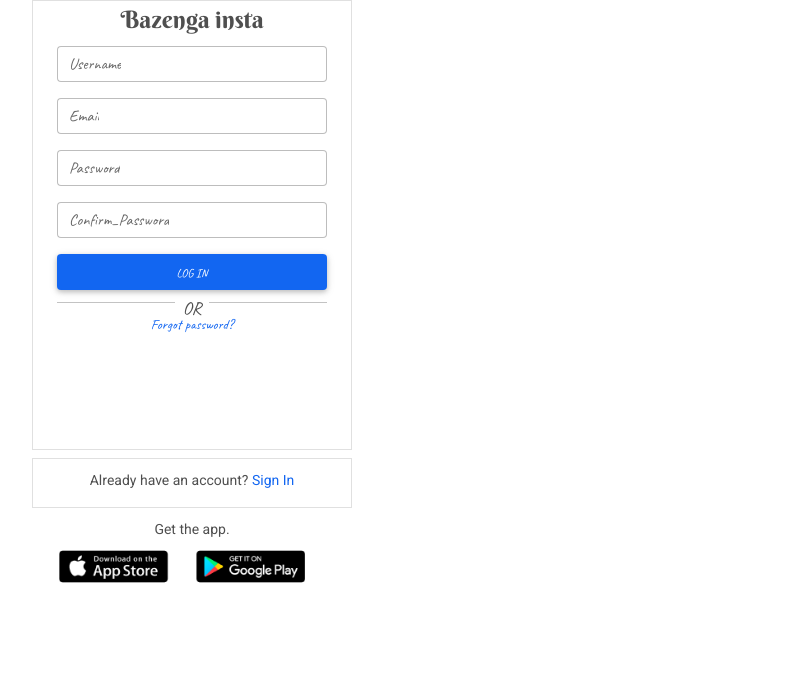
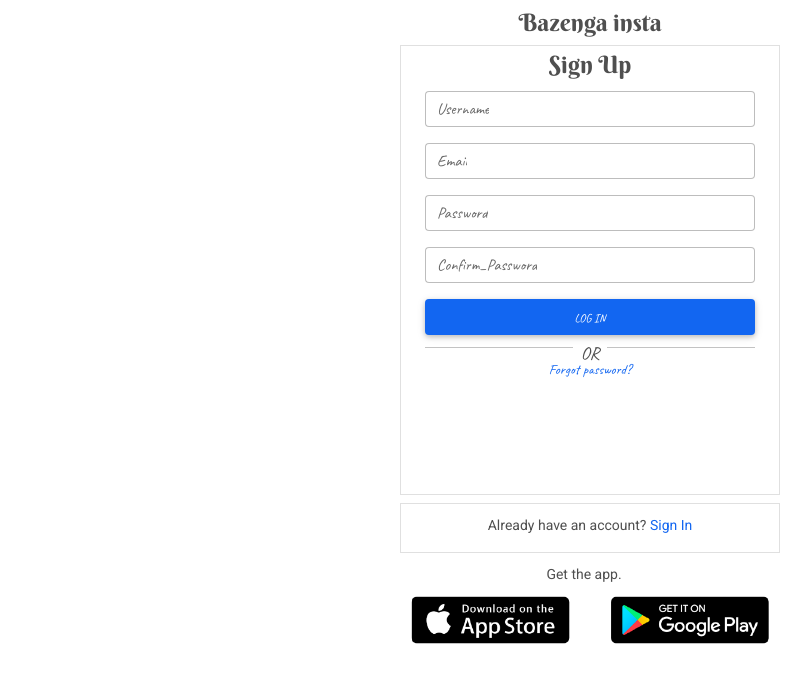
Before and after one commit to eude313/insta, a Django app: page /signin in a window 1280 px wide. Shown: the top 683 px of the page, without its empty margins (50-861 px from the left). Run offline with Django 3.2, Linux system fonts and the light colour scheme; some libraries are stand-ins or nearby versions.

Commit message:
add commit

```diff
--- a/Binsta/settings.py
+++ b/Binsta/settings.py
@@ -78,7 +78,10 @@ WSGI_APPLICATION = 'Binsta.wsgi.application'
 DATABASES = {
     'default': {
         'ENGINE': 'django.db.backends.postgresql',
-        'NAME': BASE_DIR / 'db.sqlite3',
+        'NAME': 'insta',
+        'USER': 'postgres',
+        'PASSWORD': config('PASSWORD'),
+        'HOST':'localhost',
     }
 }
 
--- a/insta/templates/gram/login.html
+++ b/insta/templates/gram/login.html
@@ -15,8 +15,9 @@
         <div class="col-md-6">
 
             <div class="">
+              <h4 class="text-center my-1" style="width: 320px; font-family: 'Berkshire Swash', cursive;">Bazenga insta</h4>
                 <div class="border" style="width: 320px; height: 320px; font-family: 'Caveat', cursive;">
-                  <h4 class="text-center my-1" style="font-family: 'Berkshire Swash', cursive;">Bazenga insta</h4>
+                 <h4 class="text-center my-1" style=" font-family: 'Berkshire Swash', cursive;">Login</h4>
                   <form class="px-4 py-2" method="post" action="">
                   {% csrf_token %}
                     <!-- Email input -->
--- a/insta/templates/gram/signin.html
+++ b/insta/templates/gram/signin.html
@@ -1,9 +1,11 @@
 {% extends 'gram/base.html' %}
 {% load static %}
 {% block content %}
-<div class="container">
-    <div class="border" style="width: 320px; height: 450px; font-family: 'Caveat', cursive;">
-        <h4 class="text-center my-1" style="font-family: 'Berkshire Swash', cursive;">Bazenga insta</h4>
+<div class="container d-flex justify-content-center">
+    <div>
+        <h4 class="text-center my-2" style="font-family: 'Berkshire Swash', cursive; justify-content: center;">Bazenga insta</h4>
+        <div class="border" style="width: 380px; height: 450px; font-family: 'Caveat', cursive;">
+            <h4 class="text-center my-1" style="font-family: 'Berkshire Swash', cursive;">Sign Up</h4>
             <form class="px-4 py-2" method="post" action="">
             {% csrf_token %}
             <!-- Username input -->
@@ -46,14 +48,14 @@
             </form>
 
             </div>
-        <div class="border my-2 text-center pt-2" style="width: 320px; height:50px;">
-            <small> Already have an account?<a href="#"> Sign In</a></small>
+            <div class="border my-2 text-center pt-2" style="width: 380px; height:50px;">
+                <small> Already have an account?<a href="{% url 'login' %}"> Sign In</a></small>
             </div>
-        <div class="text-center pb-1" style="width: 320px;">
+            <div class="text-center pb-1" style="width: 320px; padding-left:3rem;">
                 <small>Get the app.</small>
             </div>
 
-        <div class="" style="width: 278px; padding-left:1.4rem;">
+            <div class="px-1" style="width: 380px;">
                 <img src="{% static '/images/play.png' %}" alt="" class="img-fluid">
             </div>
 
@@ -61,4 +63,8 @@
 
         </div>
     </div>
+</div>
+
+
+
 {% endblock %}
```
Lines whose indentation alone changed are shown as unchanged.
